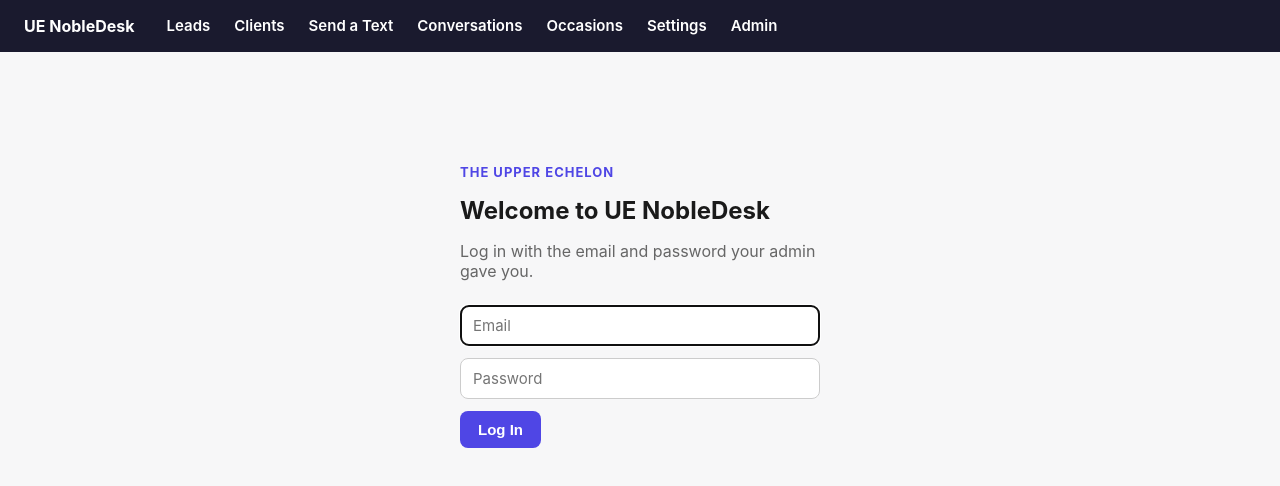
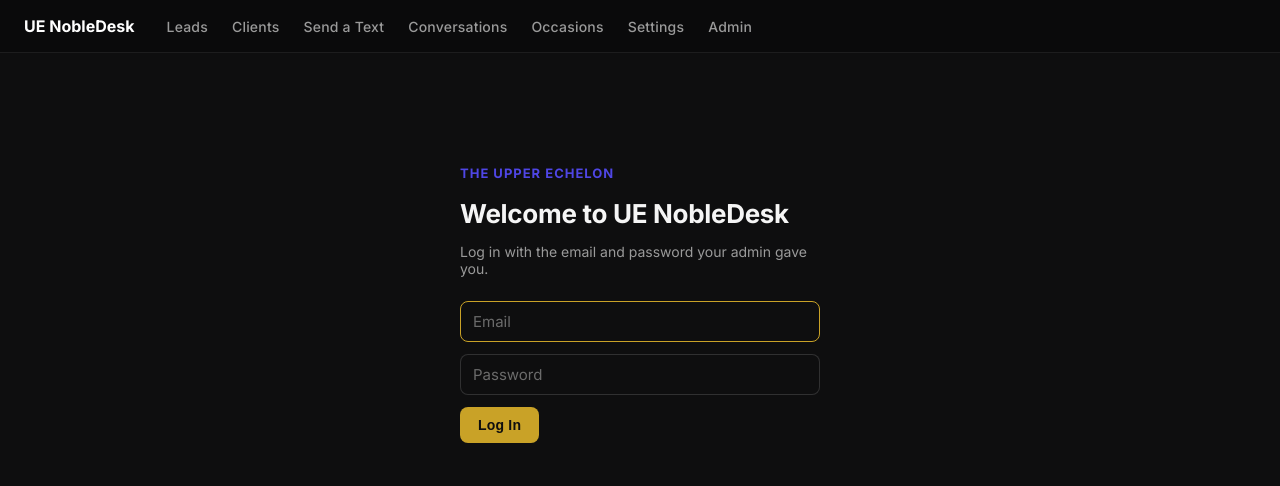
Before and after one commit to ihall9473/UE-NobleDesk, a Next.js app: page /login in a window 1280 px wide. Shown: the top 486 px of the page. Built offline with nearby package versions, Linux system fonts and the light colour scheme.

Commit message:
Refactor global styles and update color variables

```diff
--- a/app/globals.css
+++ b/app/globals.css
@@ -1,70 +1,134 @@
+@import url('https://fonts.googleapis.com/css2?family=Inter:ital,wght@0,400;0,500;0,600;0,700;1,400;1,500&display=swap');
+
+:root {
+  --bg: #0e0e0f;
+  --card: #161616;
+  --card-border: rgba(255, 255, 255, 0.08);
+  --gold: #c9a227;
+  --gold-hover: #b8941f;
+  --green: #4ade80;
+  --text: #f5f5f5;
+  --text-muted: #9a9a9a;
+  --danger: #f87171;
+}
+
 * { box-sizing: border-box; }
+
 body {
   margin: 0;
-  font-family: -apple-system, BlinkMacSystemFont, "Segoe UI", Roboto, sans-serif;
-  background: #f7f7f8;
-  color: #1a1a1a;
+  font-family: "Inter", -apple-system, BlinkMacSystemFont, "Segoe UI", Roboto, sans-serif;
+  background: var(--bg);
+  color: var(--text);
 }
+
 .nav {
   display: flex;
+  align-items: center;
   gap: 24px;
   padding: 16px 24px;
-  background: #1a1a2e;
+  background: #0a0a0b;
+  border-bottom: 1px solid var(--card-border);
 }
 .nav a {
-  color: #fff;
+  color: var(--text-muted);
   text-decoration: none;
-  font-weight: 600;
-  font-size: 15px;
+  font-weight: 500;
+  font-size: 14px;
+  letter-spacing: 0.2px;
 }
-.nav a:hover { color: #a0a0ff; }
+.nav a:hover { color: var(--gold); }
+
 .main {
   max-width: 720px;
   margin: 0 auto;
   padding: 32px 20px;
 }
-h1 { font-size: 24px; margin-bottom: 4px; }
-.subtitle { color: #666; margin-bottom: 24px; }
+
+h1 { font-size: 26px; margin-bottom: 4px; font-weight: 700; letter-spacing: -0.3px; }
+h3 { font-weight: 600; }
+
+.subtitle { color: var(--text-muted); margin-bottom: 24px; font-size: 14px; }
+
+/* Small-caps section labels, like "ESTIMATED YIELD" style on the UE site */
+.label-caps {
+  text-transform: uppercase;
+  letter-spacing: 1px;
+  font-size: 12px;
+  font-weight: 600;
+  color: var(--gold);
+}
+
 input, textarea, select {
   width: 100%;
   padding: 10px 12px;
-  border: 1px solid #ccc;
+  border: 1px solid rgba(255, 255, 255, 0.14);
   border-radius: 8px;
   font-size: 15px;
   margin-bottom: 12px;
   font-family: inherit;
+  background: #0e0e0f;
+  color: var(--text);
 }
+input::placeholder, textarea::placeholder { color: #6b6b6b; }
+input:focus, textarea:focus, select:focus {
+  outline: none;
+  border-color: var(--gold);
+}
+
 button {
-  background: #4f46e5;
-  color: white;
+  background: var(--gold);
+  color: #0e0e0f;
   border: none;
   padding: 10px 18px;
   border-radius: 8px;
-  font-size: 15px;
+  font-size: 14px;
   font-weight: 600;
   cursor: pointer;
+  letter-spacing: 0.2px;
 }
-button:hover { background: #4338ca; }
-button:disabled { background: #aaa; cursor: not-allowed; }
+button:hover { background: var(--gold-hover); }
+button:disabled { background: #3a3a3a; color: #8a8a8a; cursor: not-allowed; }
+
 .card {
-  background: white;
-  border-radius: 12px;
-  padding: 16px;
+  background: var(--card);
+  border: 1px solid var(--card-border);
+  border-radius: 14px;
+  padding: 18px;
   margin-bottom: 12px;
-  box-shadow: 0 1px 3px rgba(0,0,0,0.08);
 }
+
 .row { display: flex; align-items: center; justify-content: space-between; gap: 12px; }
-.error { color: #dc2626; margin-bottom: 12px; }
-.success { color: #16a34a; margin-bottom: 12px; }
+
+.error { color: var(--danger); margin-bottom: 12px; }
+.success { color: var(--green); margin-bottom: 12px; }
+
 .checkbox-row { display: flex; align-items: center; gap: 8px; margin-bottom: 8px; }
-.checkbox-row input { width: auto; margin: 0; }
+.checkbox-row input { width: auto; margin: 0; accent-color: var(--gold); }
+
 .bubble-outbound {
-  background: #4f46e5; color: white; padding: 10px 14px;
+  background: var(--gold); color: #0e0e0f; padding: 10px 14px;
   border-radius: 14px 14px 2px 14px; max-width: 75%; margin-left: auto; margin-bottom: 8px;
+  font-weight: 500;
 }
 .bubble-inbound {
-  background: #e5e5ea; color: #1a1a1a; padding: 10px 14px;
+  background: #232323; color: var(--text); padding: 10px 14px;
   border-radius: 14px 14px 14px 2px; max-width: 75%; margin-bottom: 8px;
+  border: 1px solid var(--card-border);
 }
 .thread { display: flex; flex-direction: column; margin-bottom: 20px; }
-.timestamp { font-size: 11px; color: #999; margin: 2px 0 10px; }
+.timestamp { font-size: 11px; color: #6b6b6b; margin: 2px 0 10px; }
+
+a { color: var(--gold); }
+
+/* Pill-style badges, matching the UE site's "At Cost" / "Real-Time Drip" tags */
+.badge {
+  display: inline-block;
+  font-size: 11px;
+  font-weight: 600;
+  padding: 3px 10px;
+  border-radius: 999px;
+  border: 1px solid;
+}
+.badge-gold { color: var(--gold); border-color: var(--gold); background: rgba(201, 162, 39, 0.08); }
+.badge-green { color: var(--green); border-color: var(--green); background: rgba(74, 222, 128, 0.08); }
+.badge-neutral { color: var(--text-muted); border-color: rgba(255,255,255,0.2); }
```
